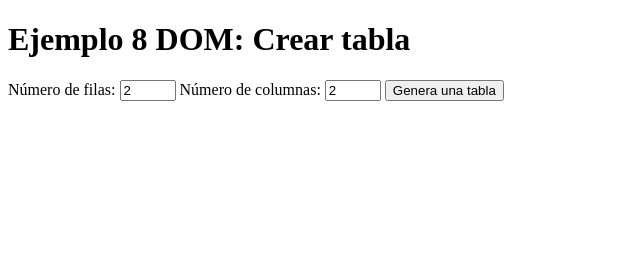
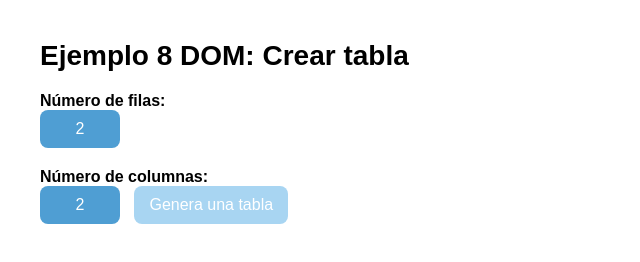
Before and after one commit to yatusabebeibe/118LMSGIUnidad3, a plain HTML site: page 08/index.html in a window 1280 px wide. Shown: the whole page, without its empty margins (0-640 px from the left). Drawn offline with Linux system fonts and the light colour scheme.

Commit message:
20250409 - Ej 8 css

```diff
--- a/08/css/estilos.css
+++ b/08/css/estilos.css
@@ -1 +1,59 @@
-/* Estilos generales */
+body {
+    font-family: Arial, sans-serif;
+    margin: 40px;
+  }
+
+  h1 {
+    color: #000;
+    font-size: 28px;
+  }
+
+  label {
+    display: block;
+    margin-top: 20px;
+    font-weight: bold;
+  }
+
+  input[type="number"] {
+    width: 60px;
+    padding: 10px;
+    font-size: 16px;
+    border: none;
+    background-color: #4f9ed3;
+    color: white;
+    border-radius: 8px;
+    margin-right: 10px;
+    text-align: center;
+  }
+
+  input[type="number"]::-webkit-inner-spin-button,
+  input[type="number"]::-webkit-outer-spin-button {
+    -webkit-appearance: none;
+    margin: 0;
+  }
+
+  input[type="button"] {
+    padding: 10px 15px;
+    font-size: 16px;
+    background-color: #a8d5f2;
+    color: #fff;
+    border: none;
+    border-radius: 8px;
+    cursor: pointer;
+  }
+
+  input[type="button"]:hover {
+    background-color: #a8d5ff;
+  }
+
+  table {
+    margin-top: 20px;
+    border-collapse: collapse;
+    border: 2px solid #4da6ff;
+  }
+
+  td {
+    border: 1px solid #4da6ff;
+    padding: 10px 15px;
+    text-align: center;
+}
```
